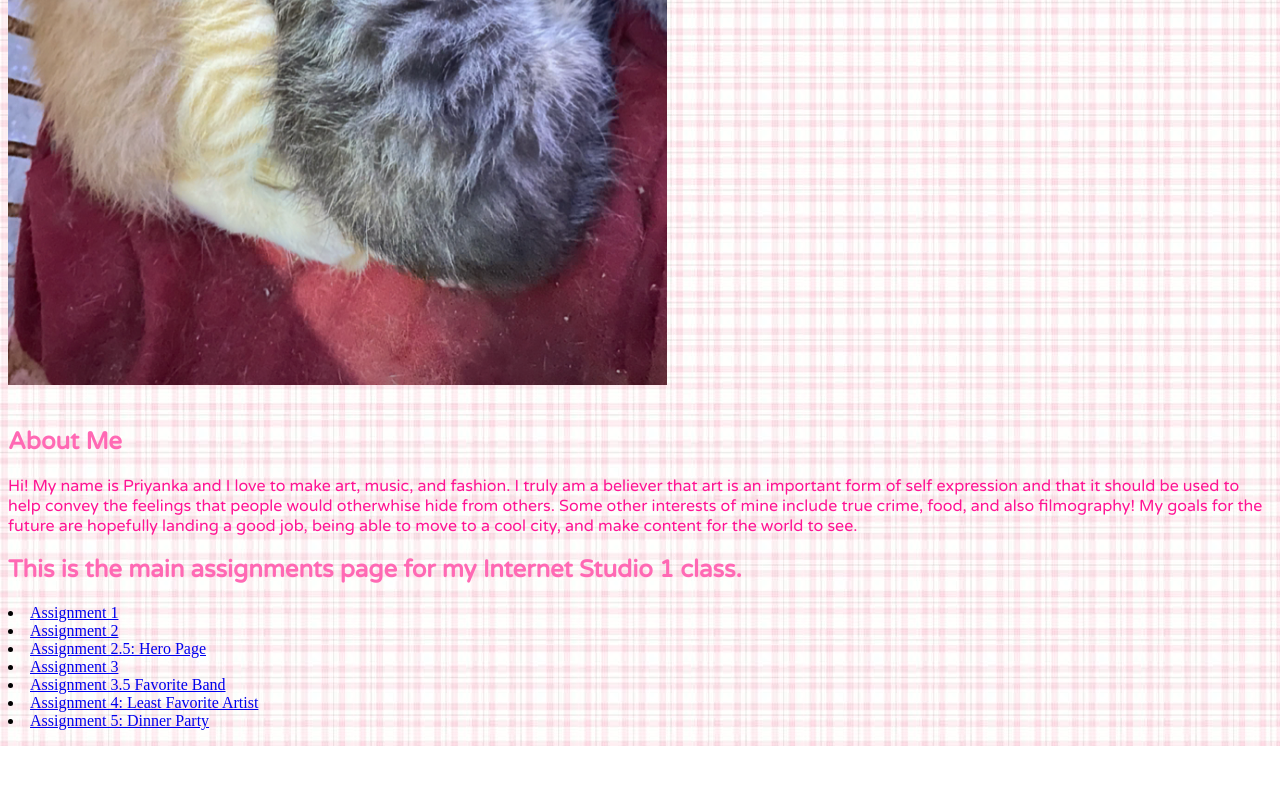
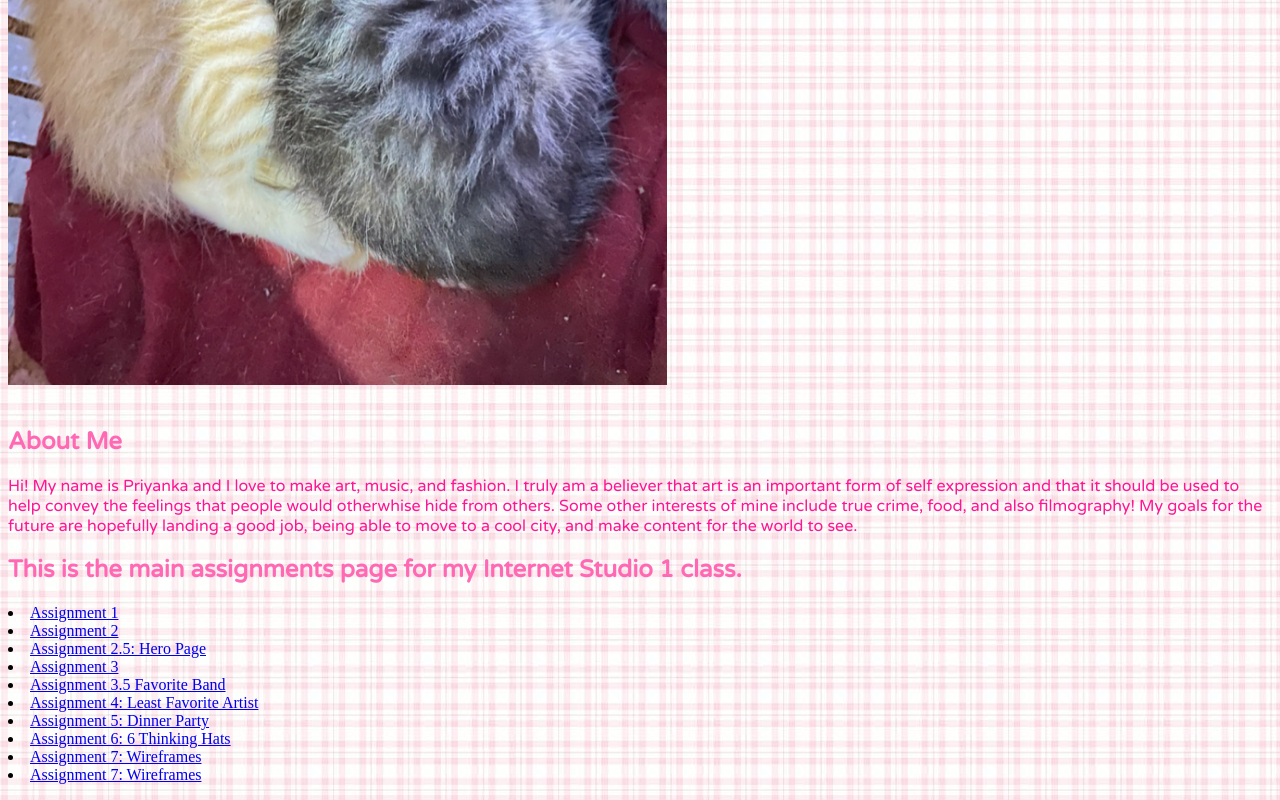
Before and after one commit to Priyanpaprika/internet-studio-priyanka, a plain HTML site: page index.html in a window 1280 px wide. Shown: the part 648-1448 px from the top of the page. Before the commit the page ends 1394 px from the top, so only its background shows below. Drawn offline with Linux system fonts and the light colour scheme; a web font is replaced by a local one.

Commit message:
Update index.html

```diff
--- a/index.html
+++ b/index.html
@@ -34,6 +34,9 @@
 		<li><a href="asg3/favorite-band.html">Assignment 3.5 Favorite Band</a></li>
 		<li><a href="asg4/leastfavartist.html">Assignment 4: Least Favorite Artist</a></li>
 		<li><a href="asg5/dinner-invitation.html">Assignment 5: Dinner Party</a></li>
+		<li><a href="asg6/dinner-invitation.html">Assignment 6: 6 Thinking Hats</a></li>
+		<li><a href="asg7/wireframes.html">Assignment 7: Wireframes</a></li>
+		<li><a href="asg7/index.html">Assignment 7: Wireframes</a></li>
 
 </ul>
 	</p>
```
